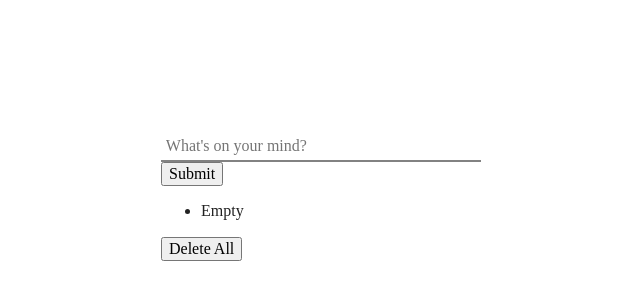
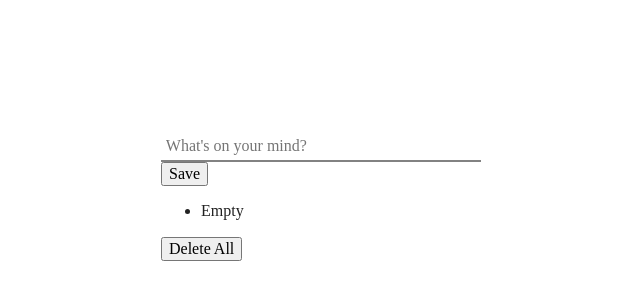
Before and after one commit to raswonders/save-a-thought, a website built with Parcel: page index.html in a window 1280 px wide. Shown: the part 28-328 px from the top of the page, 319-959 px from the left. Built offline with nearby package versions, Linux system fonts and the light colour scheme.

Commit message:
Submit button changed to normal button

```diff
--- a/index.html
+++ b/index.html
@@ -24,7 +24,7 @@
 <div class="box">
   <form>
     <input type="text" placeholder="What's on your mind?">
-    <input type="submit">
+    <input type="button" value="Save" onclick="console.log('saved')">
   </form>
   <ul>
     <li>Empty</li>
```
